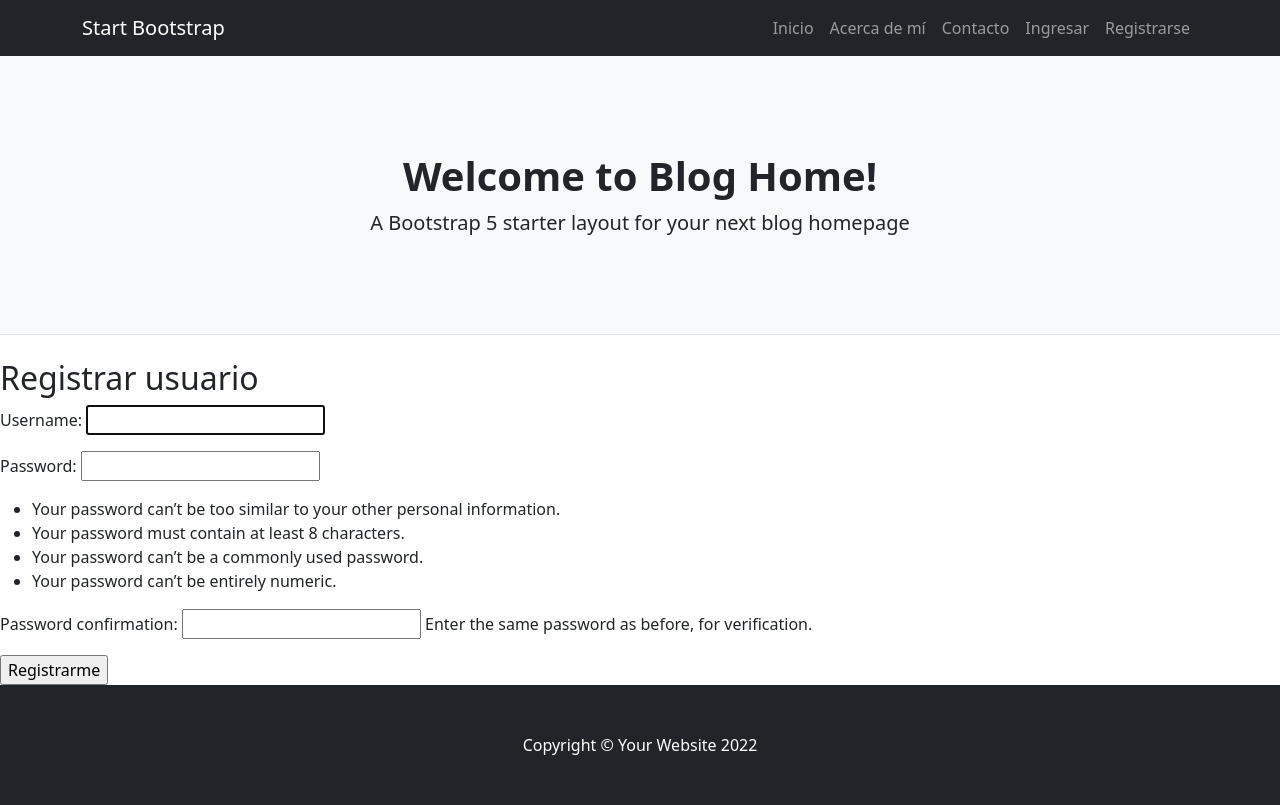
After one commit to RocioIrigoyen/Entrega-Intermedia-Irigoyen, a Django app: page /blog-terror/signup/ in a window 1280 px wide. The commit adds this page. Run offline with Django 4.2, Linux system fonts and the light colour scheme; some libraries are stand-ins or nearby versions.

Commit message:
Login/Logout.LoginRequiredMixin.Staffmemberrequired

```diff
--- /dev/null
+++ b/blog_terror/forms.py
@@ -0,0 +1,10 @@
+from django import forms
+from django.contrib.auth.forms import UserCreationForm
+from django.contrib.auth.admin import User
+
+class UsuarioForm(UserCreationForm):
+    username = forms.CharField(max_length= 20)
+
+    class Meta:
+        model = User
+        fields = ["username", "password1", "password2"]
--- a/blog_terror/templates/blog_terror/base.html
+++ b/blog_terror/templates/blog_terror/base.html
@@ -20,10 +20,18 @@
                 <button class="navbar-toggler" type="button" data-bs-toggle="collapse" data-bs-target="#navbarSupportedContent" aria-controls="navbarSupportedContent" aria-expanded="false" aria-label="Toggle navigation"><span class="navbar-toggler-icon"></span></button>
                 <div class="collapse navbar-collapse" id="navbarSupportedContent">
                     <ul class="navbar-nav ms-auto mb-2 mb-lg-0">
-                        <li class="nav-item"><a class="nav-link" href="#">Home</a></li>
-                        <li class="nav-item"><a class="nav-link" href="#!">About</a></li>
-                        <li class="nav-item"><a class="nav-link" href="#!">Contact</a></li>
-                        <li class="nav-item"><a class="nav-link active" aria-current="page" href="#">Blog</a></li>
+                        <li class="nav-item"><a class="nav-link" href="{% url 'blog-terror-index' %}">Inicio</a></li>
+                        <li class="nav-item"><a class="nav-link" href="#!">Acerca de mí</a></li>
+                        <li class="nav-item"><a class="nav-link" href="#!">Contacto</a></li>
+
+
+                        {% if user.is_authenticated %}
+                        <li class="nav-item"><a class="nav-link" href= "{% url 'blog-terror-listar' %}">Admin Blog</a></li>
+                        <li class="nav-item"><a class="nav-link" href= "{% url 'blog-terror-logout' %}">Salir</a></li>
+                        {%else%}
+                        <li class="nav-item"><a class="nav-link" href= "{% url 'blog-terror-login' %}">Ingresar</a></li>
+                        <li class="nav-item"><a class="nav-link" href= "{% url 'blog-terror-signup' %}">Registrarse</a></li>
+                        {% endif %}
                     </ul>
                 </div>
             </div>
--- /dev/null
+++ b/blog_terror/templates/registration/signup.html
@@ -0,0 +1,10 @@
+{% extends "blog_terror/base.html" %}
+
+{% block contenido %}
+<h2>Registrar usuario</h2>
+<form method="POST">
+    {% csrf_token %}
+    {{form.as_p}}
+    <input type = "submit" value="Registrarme">
+</form>
+{% endblock %}
--- a/blog_terror/views.py
+++ b/blog_terror/views.py
@@ -2,6 +2,9 @@ from django.shortcuts import render
 from django.views.generic import CreateView, ListView, UpdateView, DetailView, DeleteView
 from blog_terror.models import Post
 from django.urls import reverse_lazy
+from blog_terror.forms import UsuarioForm
+from django.contrib.auth.views import LoginView, LogoutView
+from django.contrib.auth.mixins import LoginRequiredMixin
 
 def index(request):
     return render(request, "blog_terror/index.html")
@@ -9,12 +12,12 @@ def index(request):
 class PostList(ListView):
     model = Post
 
-class PostCrear(CreateView):
+class PostCrear(LoginRequiredMixin, CreateView):
     model = Post
     success_url = reverse_lazy("blog-terror-listar")
     fields = '__all__'
 
-class PostActualizar(UpdateView):
+class PostActualizar(LoginRequiredMixin, UpdateView):
     model = Post
     success_url = reverse_lazy("blog-terror-listar")
     fields = '__all__'
@@ -22,6 +25,17 @@ class PostActualizar(UpdateView):
 class PostDetalle(DetailView):
     model = Post
 
-class PostBorrar(DeleteView):
+class PostBorrar(LoginRequiredMixin, DeleteView):
     model = Post
     success_url = reverse_lazy("blog-terror-listar")
+
+class UserSignup(CreateView):
+    form_class = UsuarioForm
+    template_name = "registration/signup.html"
+    success_url = reverse_lazy("blog-terror-listar")
+
+class UserLogin(LoginView):
+    next_page = reverse_lazy("blog-terror-listar")
+
+class UserLogout(LogoutView):
+    next_page = reverse_lazy("blog-terror-listar")
--- a/entrega1/settings.py
+++ b/entrega1/settings.py
@@ -124,3 +124,5 @@ STATIC_URL = 'static/'
 # https://docs.djangoproject.com/en/4.1/ref/settings/#default-auto-field
 
 DEFAULT_AUTO_FIELD = 'django.db.models.BigAutoField'
+
+LOGIN_URL = "blog-terror-login"
--- a/entrega1/urls.py
+++ b/entrega1/urls.py
@@ -16,7 +16,9 @@ Including another URLconf
 from django.contrib import admin
 from django.urls import path
 from aplicacion.views import mostrar_libros, mostrar_peliculas, mostrar_videojuegos, BuscarLibro, BuscarPelicula, BuscarJuego, AltaLibro, AltaPelicula, AltaJuego, ActualizarLibro, ActualizarPelicula, ActualizarJuego, BorrarLibro, BorrarPelicula, BorrarJuego
-from blog_terror.views import index, PostList, PostCrear, PostActualizar, PostBorrar, PostDetalle
+from blog_terror.views import (index, PostList, PostCrear, PostActualizar, PostBorrar,
+                               PostDetalle, UserSignup, UserLogin, UserLogout)
+from django.contrib.admin.views.decorators import staff_member_required
 
 urlpatterns = [
     path('admin/', admin.site.urls),
@@ -37,8 +39,11 @@ urlpatterns = [
     path("videojuegos/borrar/<int:pk>", BorrarJuego.as_view()),
     path("blog-terror/", index, name= "blog-terror-index"),
     path("blog-terror/listar/", PostList.as_view(), name= "blog-terror-listar"),
-    path("blog-terror/crear/", PostCrear.as_view(), name= "blog-terror-crear"),
-    path("blog-terror/<int:pk>/actualizar/", PostActualizar.as_view(), name= "blog-terror-actualizar"),
+    path("blog-terror/crear/", staff_member_required(PostCrear.as_view()), name= "blog-terror-crear"),
+    path("blog-terror/<int:pk>/actualizar/", staff_member_required(PostActualizar.as_view()), name= "blog-terror-actualizar"),
     path("blog-terror/<int:pk>/detalle/", PostDetalle.as_view(), name= "blog-terror-detalle"),
-    path("blog-terror/<int:pk>/borrar/", PostBorrar.as_view(), name= "blog-terror-borrar"),
+    path("blog-terror/<int:pk>/borrar/", staff_member_required(PostBorrar.as_view()), name= "blog-terror-borrar"),
+    path("blog-terror/signup/", UserSignup.as_view(), name = "blog-terror-signup"),
+    path("blog-terror/login/", UserLogin.as_view(), name = "blog-terror-login"),
+    path("blog-terror/logout/", UserLogout.as_view(), name = "blog-terror-logout"),
 ]
```
Also changed, not shown: blog_terror/templates/blog_terror/post_list.html (+5 -4 lines), blog_terror/templates/registration/login.html (added, +9 -0 lines), db.sqlite3.
